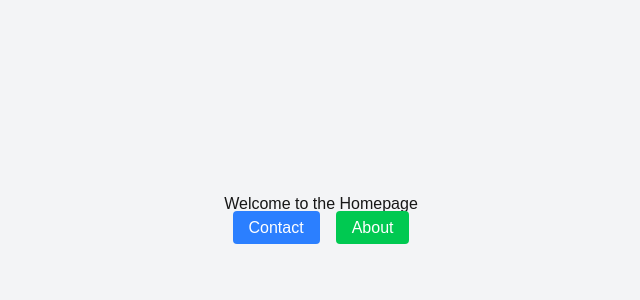
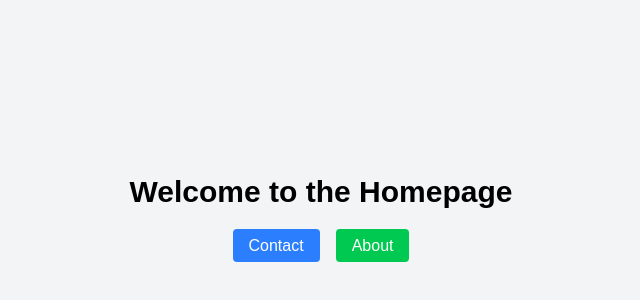
Before and after one commit to PujaRaj356/Test-app, a Next.js app: page / in a window 1280 px wide. Shown: the part 184-484 px from the top of the page, without its empty margins (319-959 px from the left). Built offline with nearby package versions, Linux system fonts and the light colour scheme.

Commit message:
change10

```diff
--- a/src/pages/index.js
+++ b/src/pages/index.js
@@ -4,7 +4,7 @@ export default function Home() {
   return (
     <div className="min-h-screen bg-gray-100 flex flex-col items-center justify-center text-center">
       <main>
-        <h1 color="black">Welcome to the Homepage</h1>
+        <h1 className="text-3xl font-bold mb-6 text-black">Welcome to the Homepage</h1>
 
         <div className="space-x-4">
           <Link href="/contact">
```
